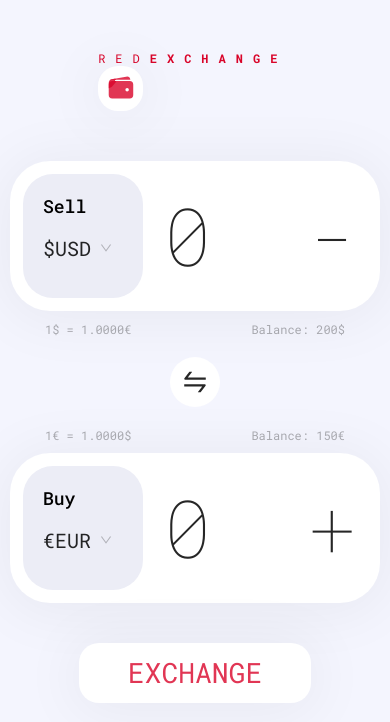
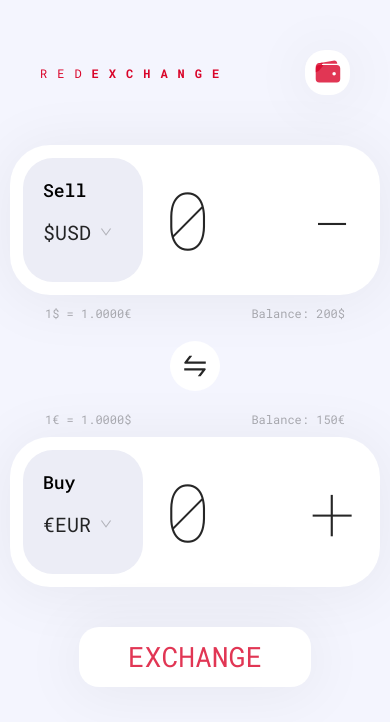
Before and after one commit to arminayat/red-exchange, a React (Create React App) app: page / in a window 390 px wide. Shown: the top 722 px of the page. Built offline with nearby package versions, Linux system fonts and the light colour scheme; no server answers.

Commit message:
feat(Header): add mobile version grid

```diff
--- a/src/Components/Header/Index.tsx
+++ b/src/Components/Header/Index.tsx
@@ -10,7 +10,7 @@ const Header = () => {
   return (
     <>
       <Row justify="center" style={{ padding: "0 3rem 5rem 3rem" }}>
-        <Col span={15}>
+        <Col md={15} xs={24}>
           <Row justify="space-between" align="middle">
             <P1
               style={{ letterSpacing: "1rem" }}
```
